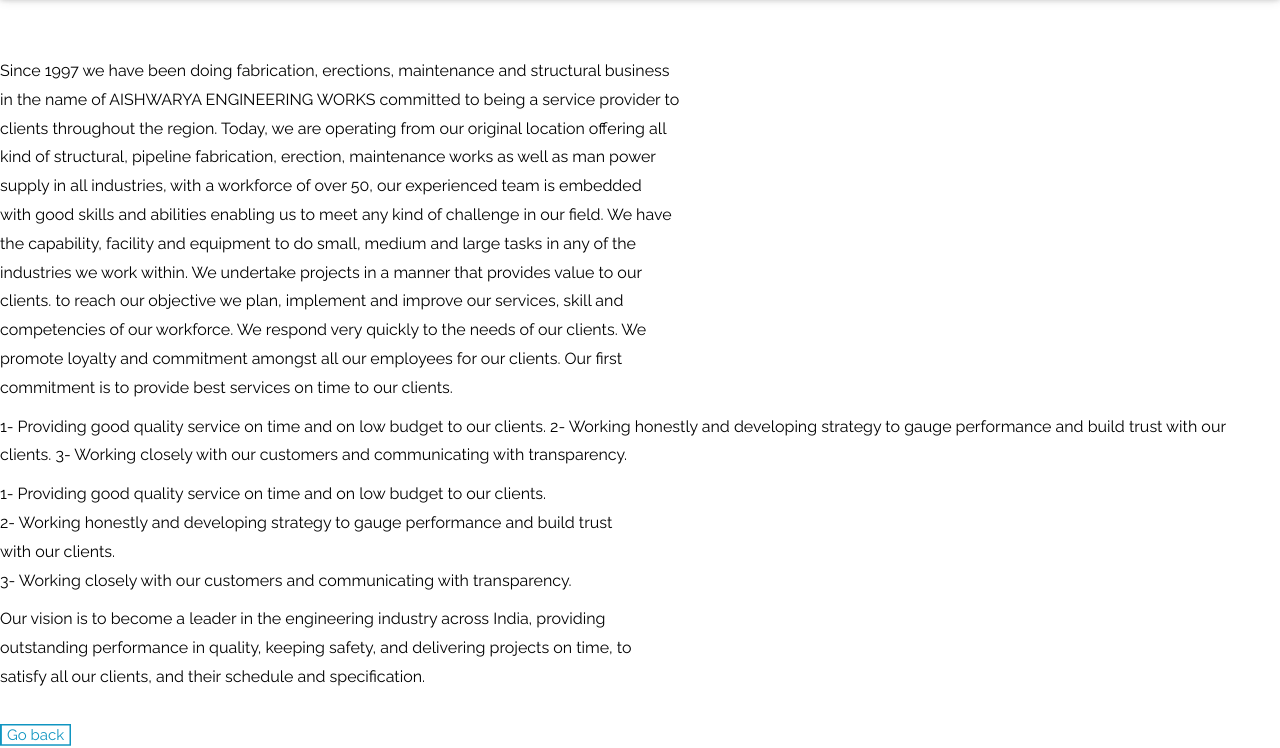
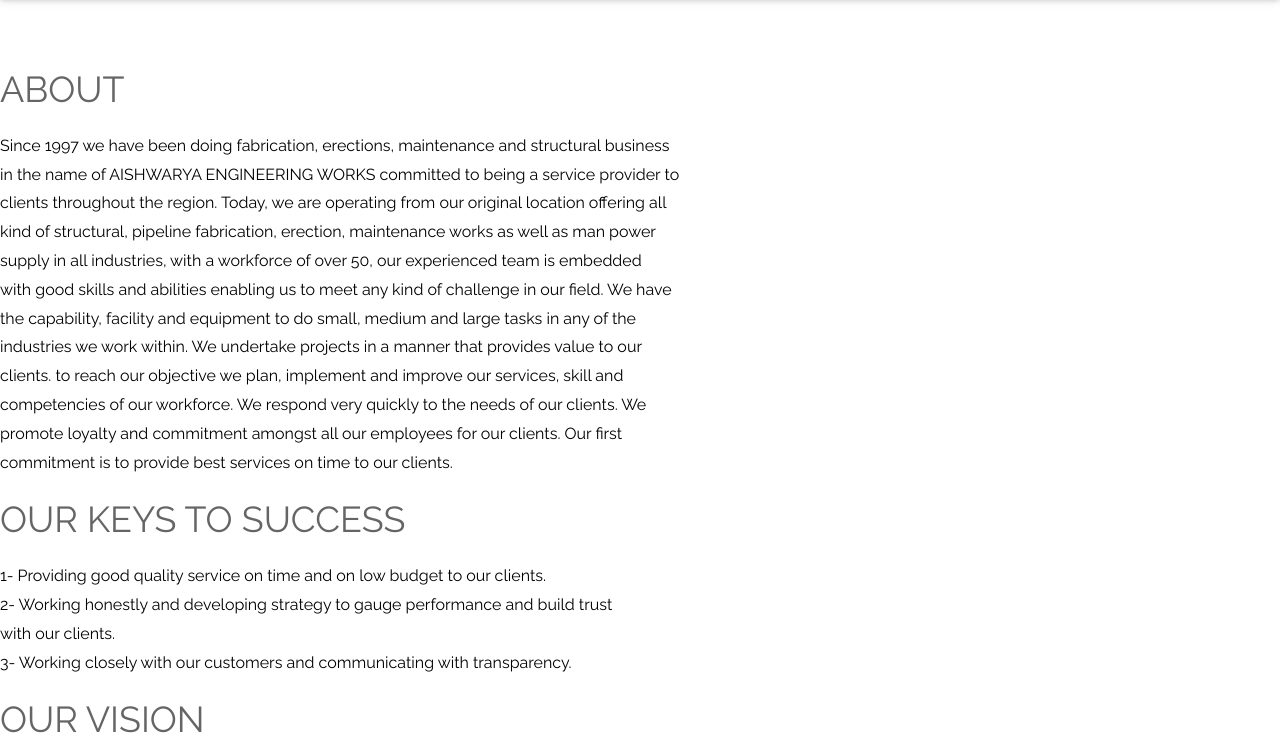
Before and after one commit to aishwaryaengg/aishwaryaengg.github.io, a plain HTML site: page about.html in a window 1280 px wide. Shown: the part 61-809 px from the top of the page. Drawn offline with nearby package versions, Linux system fonts and the light colour scheme.

Commit message:
Update about.html

```diff
--- a/about.html
+++ b/about.html
@@ -96,7 +96,7 @@ body, html {
   <a href="#contact" onclick="w3_close()" class="w3-bar-item w3-button">CONTACT</a>
 </nav>
 <br><br><br><br>
-  <h1 id="header" class="w3-xxlarge w3-hide-large w3-hide-medium w3-opacity">ABOUT</h1>
+  <h1 id="header" class="w3-white w3-xxlarge w3-opacity">ABOUT</h1>
   <h6>
 Since 1997 we have been doing fabrication, erections, maintenance and structural business<br>
 in the name of AISHWARYA ENGINEERING WORKS committed to being a service provider to<br>
@@ -111,21 +111,14 @@ competencies of our workforce. We respond very quickly to the needs of our clien
 promote loyalty and commitment amongst all our employees for our clients. Our first<br>
 commitment is to provide best services on time to our clients.<br>
 </h6>
-  <h1 id="header" class="w3-xxlarge w3-hide-large w3-hide-medium w3-opacity">OUR KEYS TO SUCCESS</h1>
- <h6>
-1- Providing good quality service on time and on low budget to our clients.
-2- Working honestly and developing strategy to gauge performance and build trust
-with our clients.
-3- Working closely with our customers and communicating with transparency.
-</h6>
- <h1 id="header" class="w3-xxlarge w3-hide-large w3-hide-medium w3-opacity">OUR KEYS TO SUCCESS</h1>
+<h1 id="header" class="w3-white w3-xxlarge w3-opacity">OUR KEYS TO SUCCESS</h1>
  <h6>
 1- Providing good quality service on time and on low budget to our clients.<br>
 2- Working honestly and developing strategy to gauge performance and build trust<br>
 with our clients.<br>
 3- Working closely with our customers and communicating with transparency.<br>
 </h6>
- <h1 id="header" class="w3-xxlarge w3-hide-large w3-hide-medium">OUR VISION</h1>
+ <h1 id="header" class="w3-white w3-xxlarge w3-opacity">OUR VISION</h1>
  <h6>
 Our vision is to become a leader in the engineering industry across India, providing<br>
 outstanding performance in quality, keeping safety, and delivering projects on time, to<br>
```
